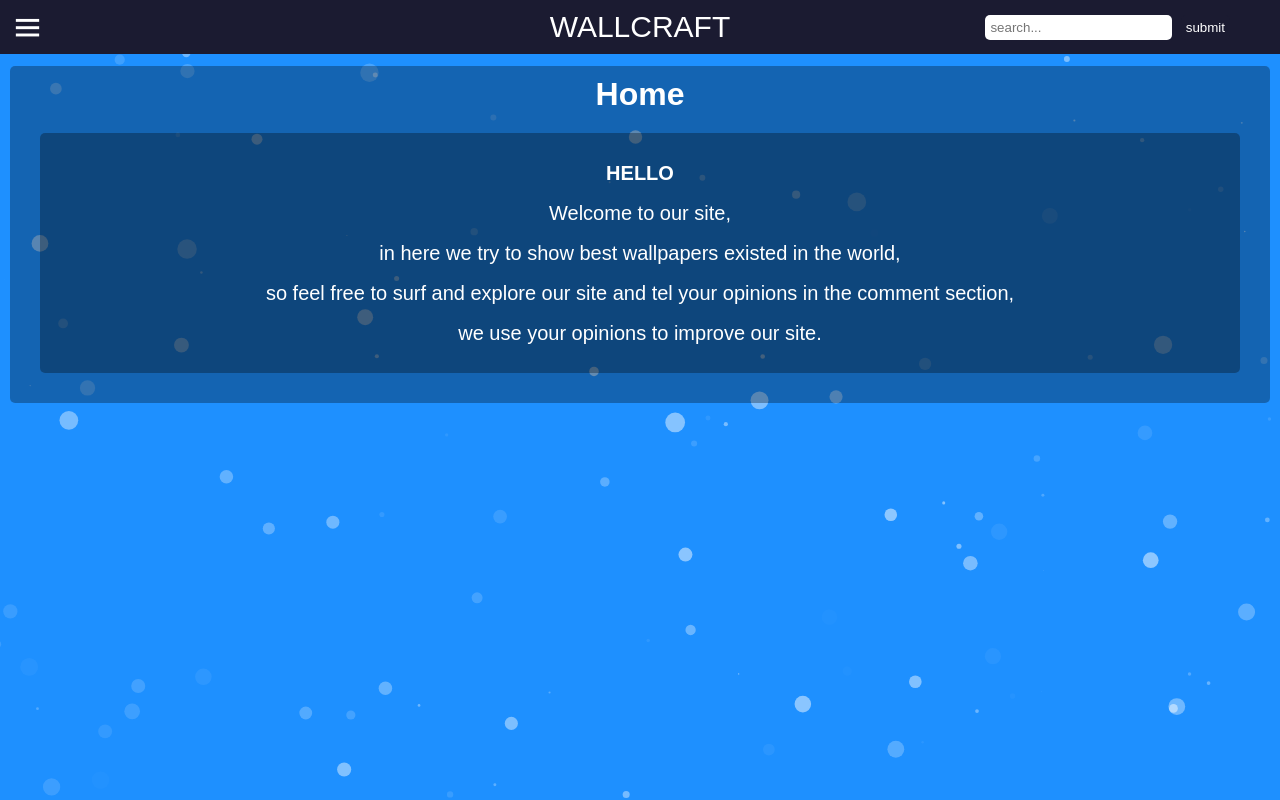
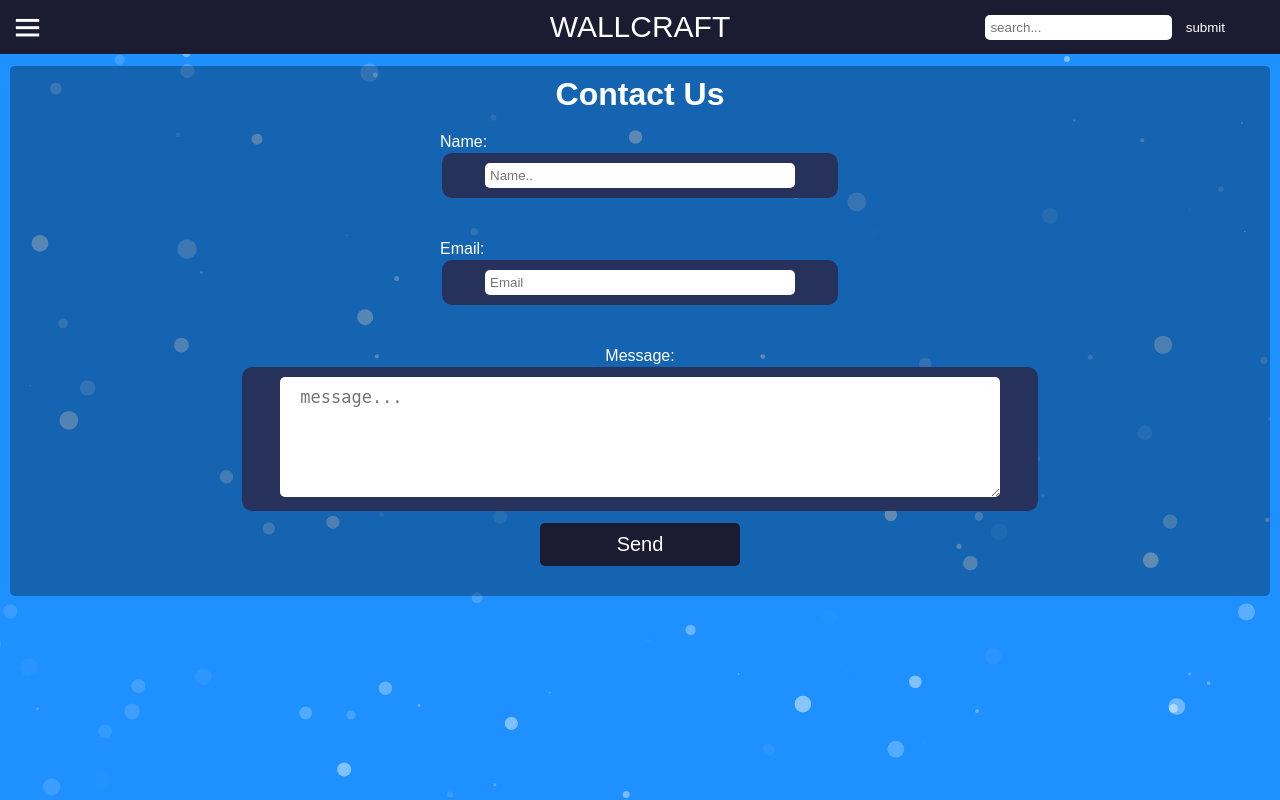
Before and after one commit to nightOFcode/GOLDEN, a PHP site: page /Contact.html in a window 1280 px wide. Run offline with PHP 8.4, Linux system fonts and the light colour scheme; some libraries are stand-ins or nearby versions.

Commit message:
adding contact page

```diff
--- a/Contact.html
+++ b/Contact.html
@@ -76,21 +76,33 @@
         Login
     </a>
 </nav>
-<div id="head-text">
+<div id="contact-holder">
     <h1>
-        Home
+        Contact Us
     </h1>
-    <p>
-        <b>HELLO</b>
-        <br>
-        Welcome to our site,
-        <br>
-        in here we try to show best wallpapers existed in the world,
-        <br>
-        so feel free to surf and explore our site and tel your opinions in the comment section,
-        <br>
-        we use your opinions to improve our site.
-    </p>
+    <div>
+        <div class="contact-input">
+            Name:
+            <div>
+                <input type="text" aria-label="..." placeholder="Name..">
+            </div>
+        </div>
+        <div class="contact-input">
+            Email:
+            <div>
+                <input type="email" aria-label="..." placeholder="Email">
+            </div>
+        </div>
+        <div id="content-message">
+            Message:
+            <div>
+                <textarea id="message" aria-label="..." placeholder="&nbsp;message..."></textarea>
+            </div>
+            <button class="login-button" id="send-button">
+                Send
+            </button>
+        </div>
+    </div>
 </div>
 <div id="loading-holder">
     <img src="giphy.gif" alt=".." id="loading">
--- a/hard.js
+++ b/hard.js
@@ -22,33 +22,33 @@ $(document).ready(function () {
 
     $('#category-btn').click(function () {
         if ($('#categories').css('display') === 'none') {
-            $('#categories').slideToggle(1000);
+            $('#categories').slideToggle(500);
         } else
-            $('#categories').slideToggle(1000);
+            $('#categories').slideToggle(500);
     });
 
     $('#list-categories').click(function () {
         if ($('#home-category-list-holder').css('display') === 'none') {
-            $('#home-category-list-holder').fadeToggle(1000);
+            $('#home-category-list-holder').fadeToggle(500);
         } else {
-            $('#home-category-list-holder').fadeToggle(1000);
+            $('#home-category-list-holder').fadeToggle(500);
         }
     });
 
     $('#login-button').click(function () {
         if ($('#sign-content-holder').css('display') === 'block') {
 
-            $('#sign-content-holder').hide(1000);
-            $('#login-content-holder').slideToggle(1000);
+            $('#sign-content-holder').hide(500);
+            $('#login-content-holder').slideToggle(500);
         } else {
-            $('#login-content-holder').slideToggle(1000);
+            $('#login-content-holder').slideToggle(500);
         }
     });
 
     $('#sign-button').click(function () {
         if ($("#login-content-holder").css('display') === 'block') {
-            $('#login-content-holder').hide(1000);
-            $('#sign-content-holder').slideToggle(1000);
+            $('#login-content-holder').hide(500);
+            $('#sign-content-holder').slideToggle(500);
         } else {
             $('#sign-content-holder').slideToggle(1000);
         }
--- a/style.css
+++ b/style.css
@@ -235,6 +235,48 @@ a {
 
 }
 
+#contact-holder {
+    display: block;
+    margin: 45px 10px 10px 10px;
+    background: rgba(0, 0, 0, .3);
+    border-radius: 5px;
+    padding: 10px;
+    text-align: center;
+    caret-color: transparent;
+
+}
+
+#content-message {
+    padding: 20px;
+    text-align: center;
+    display: inline-block;
+    width: 800px;
+    margin: 0 200px;
+}
+
+#content-message div {
+    background: #26315c;
+    margin: 2px;
+    text-align: center;
+    padding: 10px;
+    border-radius: 10px;
+}
+
+#message {
+    width: 700px;
+    border-radius: 5px;
+    height: 100px;
+    outline: none;
+    border: none;
+    font-size: 17px;
+    padding: 10px;
+
+}
+
+#send-button {
+    margin-top: 10px;
+}
+
 .holder {
     font-size: 35px;
     padding: 20px 10px;
@@ -362,3 +404,30 @@ a {
     width: 50%;
     margin-left: 684px;
 }
+
+.contact-input {
+    padding: 20px;
+    text-align: justify;
+    display: inline-block;
+    width: 400px;
+    margin: 0 200px;
+}
+
+
+.contact-input input{
+    padding: 5px;
+    width: 300px;
+    outline: none;
+    border-radius: 5px;
+    border: none;
+    caret-color: black;
+}
+
+.contact-input div {
+    background: #26315c;
+    margin: 2px;
+    text-align: center;
+    padding: 10px;
+    border-radius: 10px;
+
+}
```
